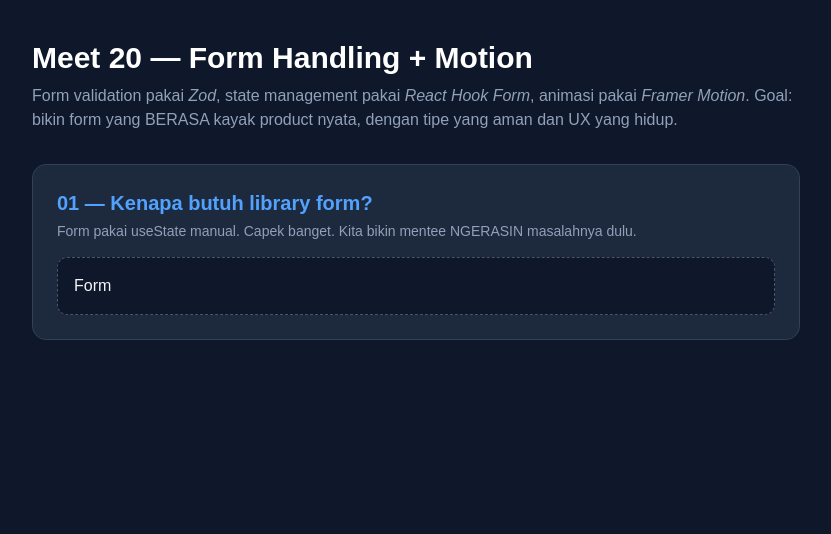
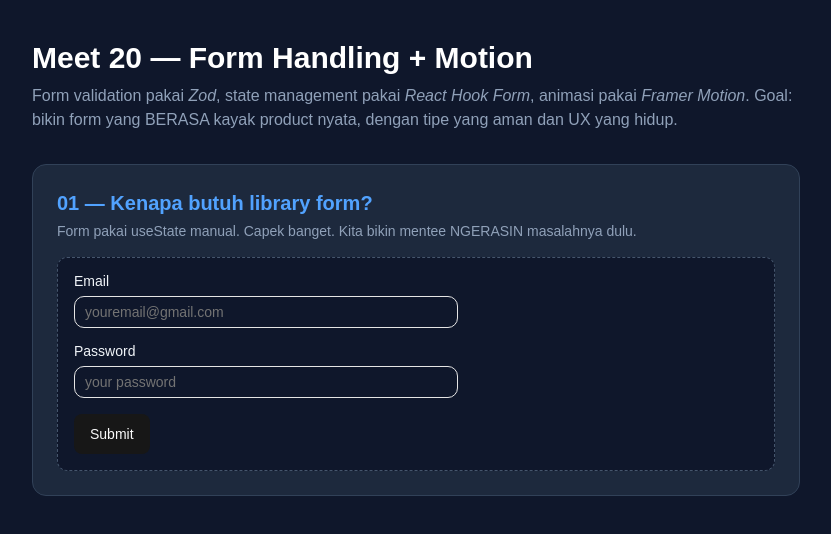
Before and after one commit to WPH-Bootcamp/bnewyork-practice-20, a React (Vite) app: page / in a window 1280 px wide. Shown: the top 534 px of the page, without its empty margins (224-1055 px from the left). Built offline with nearby package versions, Linux system fonts and the light colour scheme.

Commit message:
start forms

```diff
--- a/src/01-WhyForms.tsx
+++ b/src/01-WhyForms.tsx
@@ -1,9 +1,71 @@
+import { useState } from "react";
+import { Button } from "./components/ui/button";
+import { Input } from "./components/ui/input";
+import { Label } from "./components/ui/label";
+
 export default function WhyForms() {
+  const [email, setEmail] = useState("");
+  const [password, setPassword] = useState("");
+  const [emailError, setEmailError] = useState("");
+  const [passwordError, setPasswordError] = useState("");
+
+  const [submitted, setSubmitted] = useState<string | null>(null);
+
+  function handleSubmit(e: React.FormEvent) {
+    e.preventDefault();
+
+    setEmailError("");
+    setPasswordError("");
+
+    let valid = true;
+    if (!email.includes("@")) {
+      setEmailError("Email harus mengandung @");
+      valid = false;
+    }
+
+    if (password.length < 6) {
+      setPasswordError("Password minimal 6 karakter");
+      valid = false;
+    }
+
+    if (!valid) return;
+
+    setSubmitted(`Submit ok -> ${email}`);
+  }
+
   return (
-    <form className="space-y-4 max-w-sm">
+    <form onSubmit={handleSubmit} className="space-y-4 max-w-sm">
+      {/* email */}
       <div className="space-y-2">
-        <h1>Form </h1>
+        <Label htmlFor="email-manual">Email</Label>
+        <Input
+          id="email-manual"
+          type="email"
+          placeholder="youremail@gmail.com"
+          value={email}
+          onChange={(e) => setEmail(e.target.value)}
+        />
+        {emailError && <p className="text-sm text-red-400">{emailError}</p>}
       </div>
+
+      {/* password */}
+      <div className="space-y-2">
+        <Label htmlFor="password-manual">Password</Label>
+        <Input
+          id="password-manual"
+          type="password"
+          value={password}
+          placeholder="your password"
+          onChange={(e) => setPassword(e.target.value)}
+        />
+        {passwordError && (
+          <p className="text-sm text-red-400">{passwordError}</p>
+        )}
+      </div>
+
+      {/* button */}
+      <Button type="submit">Submit</Button>
+      {submitted && <p className="text-sm text-green-400">{submitted}</p>}
     </form>
   );
 }
--- /dev/null
+++ b/src/components/ui/input.tsx
@@ -0,0 +1,19 @@
+import * as React from "react"
+
+import { cn } from "@/lib/utils"
+
+function Input({ className, type, ...props }: React.ComponentProps<"input">) {
+  return (
+    <input
+      type={type}
+      data-slot="input"
+      className={cn(
+        "h-8 w-full min-w-0 rounded-lg border border-input bg-transparent px-2.5 py-1 text-base transition-colors outline-none file:inline-flex file:h-6 file:border-0 file:bg-transparent file:text-sm file:font-medium file:text-foreground placeholder:text-muted-foreground focus-visible:border-ring focus-visible:ring-3 focus-visible:ring-ring/50 disabled:pointer-events-none disabled:cursor-not-allowed disabled:bg-input/50 disabled:opacity-50 aria-invalid:border-destructive aria-invalid:ring-3 aria-invalid:ring-destructive/20 md:text-sm dark:bg-input/30 dark:disabled:bg-input/80 dark:aria-invalid:border-destructive/50 dark:aria-invalid:ring-destructive/40",
+        className
+      )}
+      {...props}
+    />
+  )
+}
+
+export { Input }
--- /dev/null
+++ b/src/components/ui/label.tsx
@@ -0,0 +1,22 @@
+import * as React from "react"
+import { Label as LabelPrimitive } from "radix-ui"
+
+import { cn } from "@/lib/utils"
+
+function Label({
+  className,
+  ...props
+}: React.ComponentProps<typeof LabelPrimitive.Root>) {
+  return (
+    <LabelPrimitive.Root
+      data-slot="label"
+      className={cn(
+        "flex items-center gap-2 text-sm leading-none font-medium select-none group-data-[disabled=true]:pointer-events-none group-data-[disabled=true]:opacity-50 peer-disabled:cursor-not-allowed peer-disabled:opacity-50",
+        className
+      )}
+      {...props}
+    />
+  )
+}
+
+export { Label }
```
